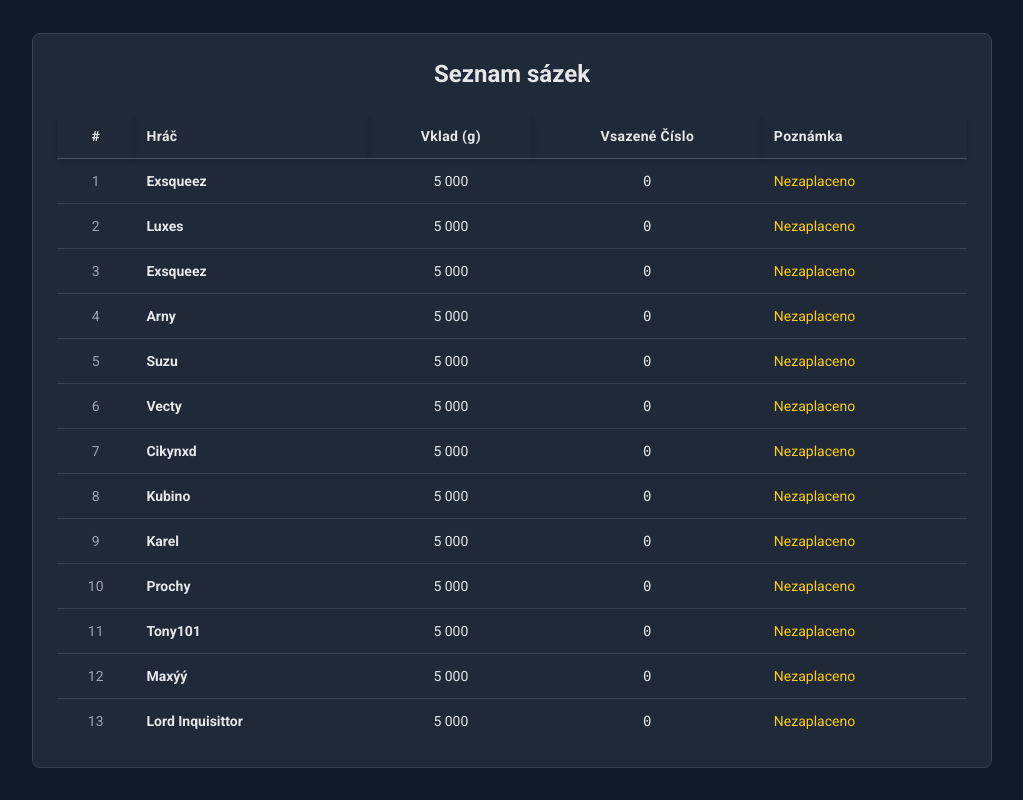
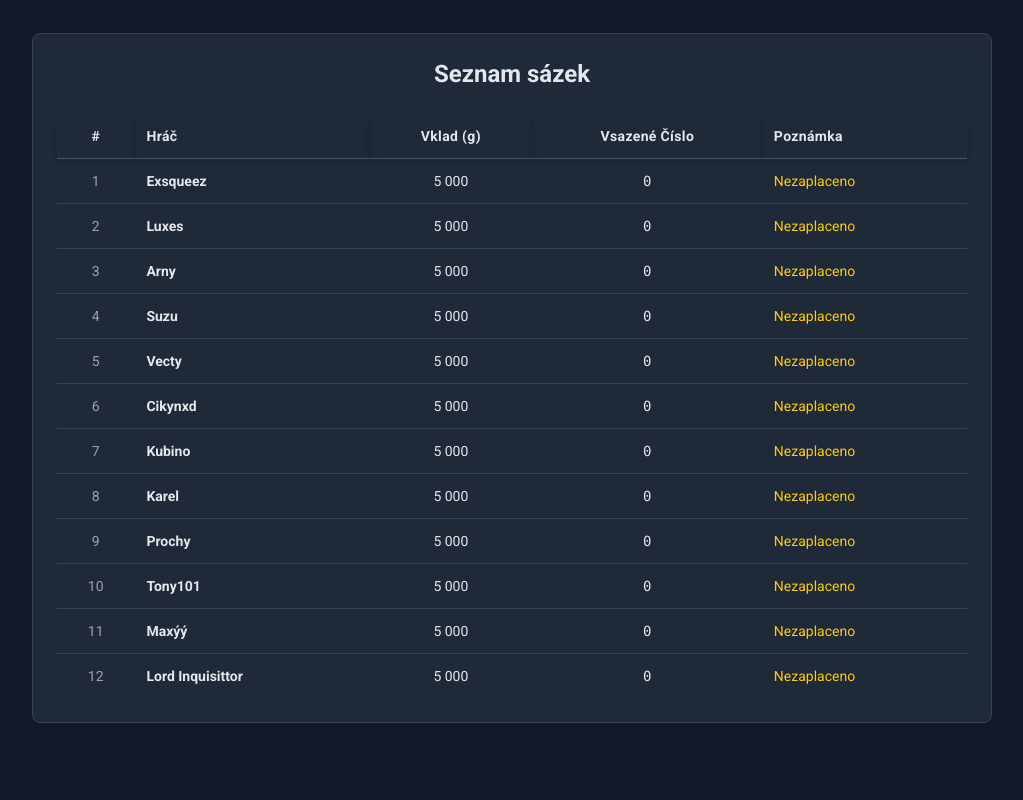
Before and after one commit to Exsqueez/Guild-Lottery, a plain HTML site: page index.html in a window 1280 px wide. Shown: the part 389-1189 px from the top of the page, without its empty margins (128-1151 px from the left). After the commit the page ends 1144 px from the top, so only its background shows below. Drawn offline with nearby package versions, Linux system fonts and the light colour scheme.

Commit message:
Update index.html

```diff
--- a/index.html
+++ b/index.html
@@ -93,35 +93,28 @@
 // ===================================================================================
 
 // KROK 1: Po losování sem zadej vítězné číslo.
-// Pokud losování ještě neproběhlo, nech hodnotu `null`.
 const winningNumber = null;
 
-// KROK 2: Zde je seznam všech hráčů.
-const players = [
-    { name: 'Exsqueez', bet: 0, note: 'Nezaplaceno' },
-    { name: 'Luxes', bet: 0, note: 'Nezaplaceno' },
-    { name: 'Exsqueez', bet: 0, note: 'Nezaplaceno' },
-    { name: 'Arny', bet: 0, note: 'Nezaplaceno' },
-    { name: 'Suzu', bet: 0, note: 'Nezaplaceno' },
-    { name: 'Vecty', bet: 0, note: 'Nezaplaceno' },
-    { name: 'Cikynxd', bet: 0, note: 'Nezaplaceno' },
-    { name: 'Kubino', bet: 0, note: 'Nezaplaceno' },
-    { name: 'Karel', bet: 0, note: 'Nezaplaceno' },
-    { name: 'Prochy', bet: 0, note: 'Nezaplaceno' },
-    { name: 'Tony101', bet: 0, note: 'Nezaplaceno' },
-    { name: 'Maxýý', bet: 0, note: 'Nezaplaceno' },
-    { name: 'Lord Inquisittor', bet: 0, note: 'Nezaplaceno' },
+// KROK 2: Sem napiš výchozí vklad pro jednoho hráče.
+const entryFee = 5000;
 
+// KROK 3: POKUD NIKDO MINULÝ TÝDEN NEVYHRÁL, zadej sem částku jackpotu, která se přenáší.
+const jackpotRollover = 0;
 
-    // { name: 'JménoHráče', bet: ČÍSLO, note: 'Poznámka' },
+// KROK 4: Zde je seznam členů guildy. Měníš ho jen když někdo přijde/odejde.
+const guildRoster = [
+    'Exsqueez', 'Luxes', 'Arny', 'Suzu', 'Vecty', 'Cikynxd',
+    'Kubino', 'Karel', 'Prochy', 'Tony101', 'Maxýý', 'Lord Inquisittor'
 ];
 
-// KROK 3: Sem napiš výchozí vklad pro jednoho hráče.
-const entryFee = 5000;
+// KROK 5: Zde je seznam SÁZEK pro aktuální týden.
+// PRO RESET TÝDNE: Jednoduše smaž všechny řádky a necháš jen prázdné `const bets = [];`
+// Když někdo vsadí, přidáš ho sem.
+const bets = [
+    // { name: 'JménoHráče', bet: ČÍSLO },
+    // Příklad: { name: 'Arny', bet: 137 },
+];
 
-// KROK 4: POKUD NIKDO MINULÝ TÝDEN NEVYHRÁL, zadej sem částku jackpotu, která se přenáší.
-// POKUD NĚKDO VYHRÁL, NECH TO NA 0.
-const jackpotRollover = 0;
 
 // ===================================================================================
 // TÉTO ČÁSTI POD TÍMTO ŘÁDKEM SE UŽ NEDOTÝKEJ (AUTOMATICKÁ MAGIE)
@@ -143,41 +136,46 @@ document.addEventListener('DOMContentLoaded', function() {
     const tableBody = document.getElementById('lottery-table-body');
     const winners = [];
 
-    players.forEach((player, index) => {
+    // Zobrazení všech členů z rosteru
+    guildRoster.forEach((playerName, index) => {
+        const playerBet = bets.find(b => b.name === playerName);
+        const hasPaid = !!playerBet;
+        const betNumber = hasPaid ? playerBet.bet : 0;
+
         const row = document.createElement('tr');
         const isEven = index % 2 === 1;
-        const isWinner = winningNumber !== null && player.bet === winningNumber;
+        const isWinner = winningNumber !== null && hasPaid && betNumber === winningNumber;
 
         row.className = isEven ? 'bg-gray-800 hover:bg-gray-700' : 'hover:bg-gray-700';
 
         if (isWinner) {
             row.classList.add('winner-row');
             row.classList.add('hover:bg-green-800');
-            winners.push(player.name);
+            winners.push(playerName);
         }
 
-        let finalNote = player.note;
-        let noteColorClass = 'text-green-400';
-        if (isWinner) {
+        const noteText = hasPaid ? 'Zaplaceno' : 'Nezaplaceno';
+        let noteColorClass = hasPaid ? 'text-green-400' : 'text-yellow-400';
+        let finalNote = noteText;
+
+        if(isWinner) {
             finalNote = 'VÍTĚZ!';
             noteColorClass = '';
-        } else if (player.note.toLowerCase().includes('nezaplaceno')) {
-            noteColorClass = 'text-yellow-400';
         }
 
         row.innerHTML = `
             <td class="p-3 text-sm text-gray-400 text-center">${index + 1}</td>
-            <td class="p-3 text-sm font-bold">${player.name}</td>
+            <td class="p-3 text-sm font-bold">${playerName}</td>
             <td class="p-3 text-sm text-center">${entryFee.toLocaleString('cs-CZ')}</td>
-            <td class="p-3 text-sm text-center font-mono">${player.bet}</td>
+            <td class="p-3 text-sm text-center font-mono">${betNumber}</td>
             <td class="p-3 text-sm ${noteColorClass}">${finalNote}</td>
         `;
         tableBody.appendChild(row);
     });
 
     // Aktualizace horních karet
-    const payingPlayers = players.filter(p => !p.note.toLowerCase().includes('nezaplaceno'));
-    const currentWeekPot = payingPlayers.length * entryFee;
+    const payingPlayersCount = bets.length;
+    const currentWeekPot = payingPlayersCount * entryFee;
     const prizePool = currentWeekPot * 0.6;
     const totalJackpot = jackpotRollover + prizePool;
 
```
